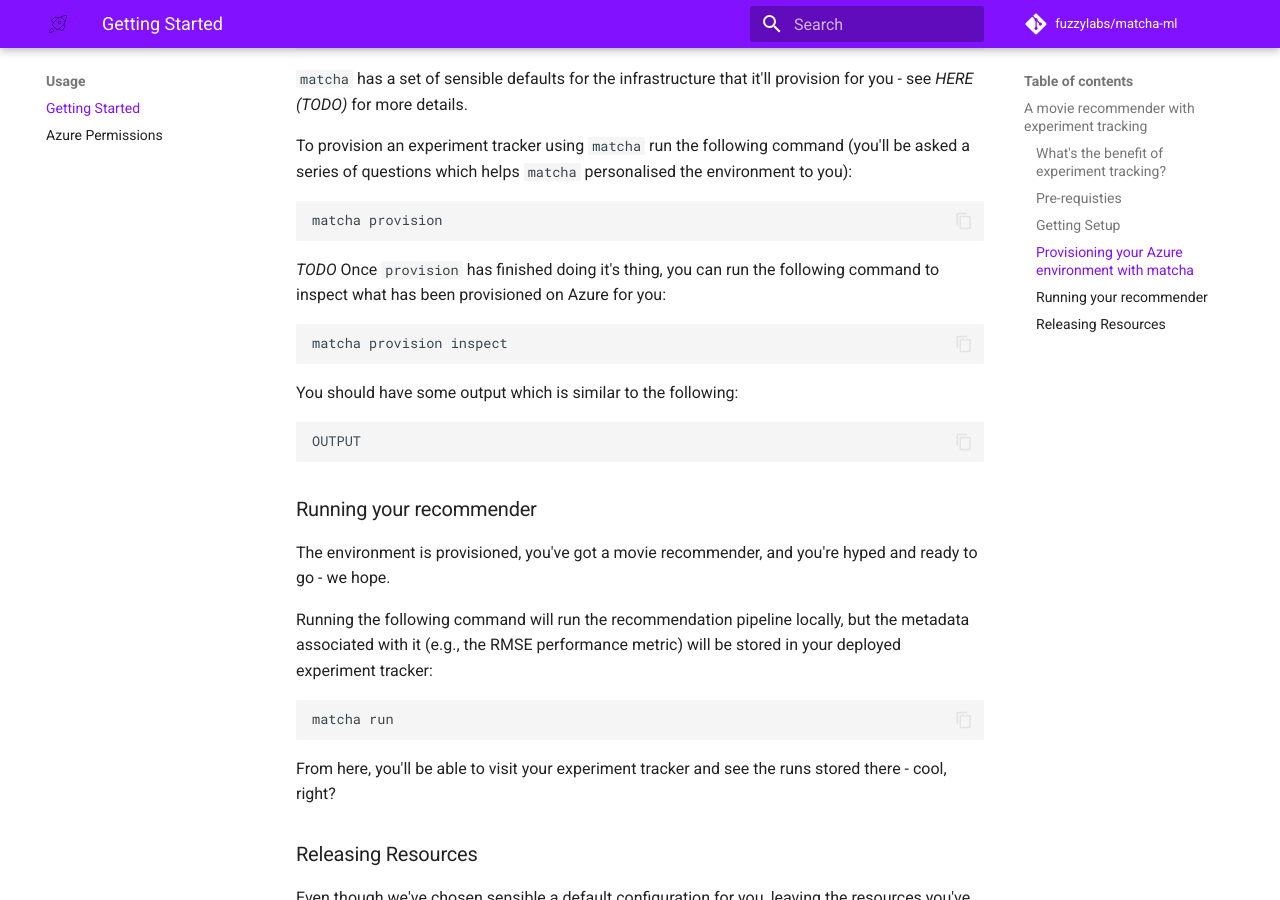
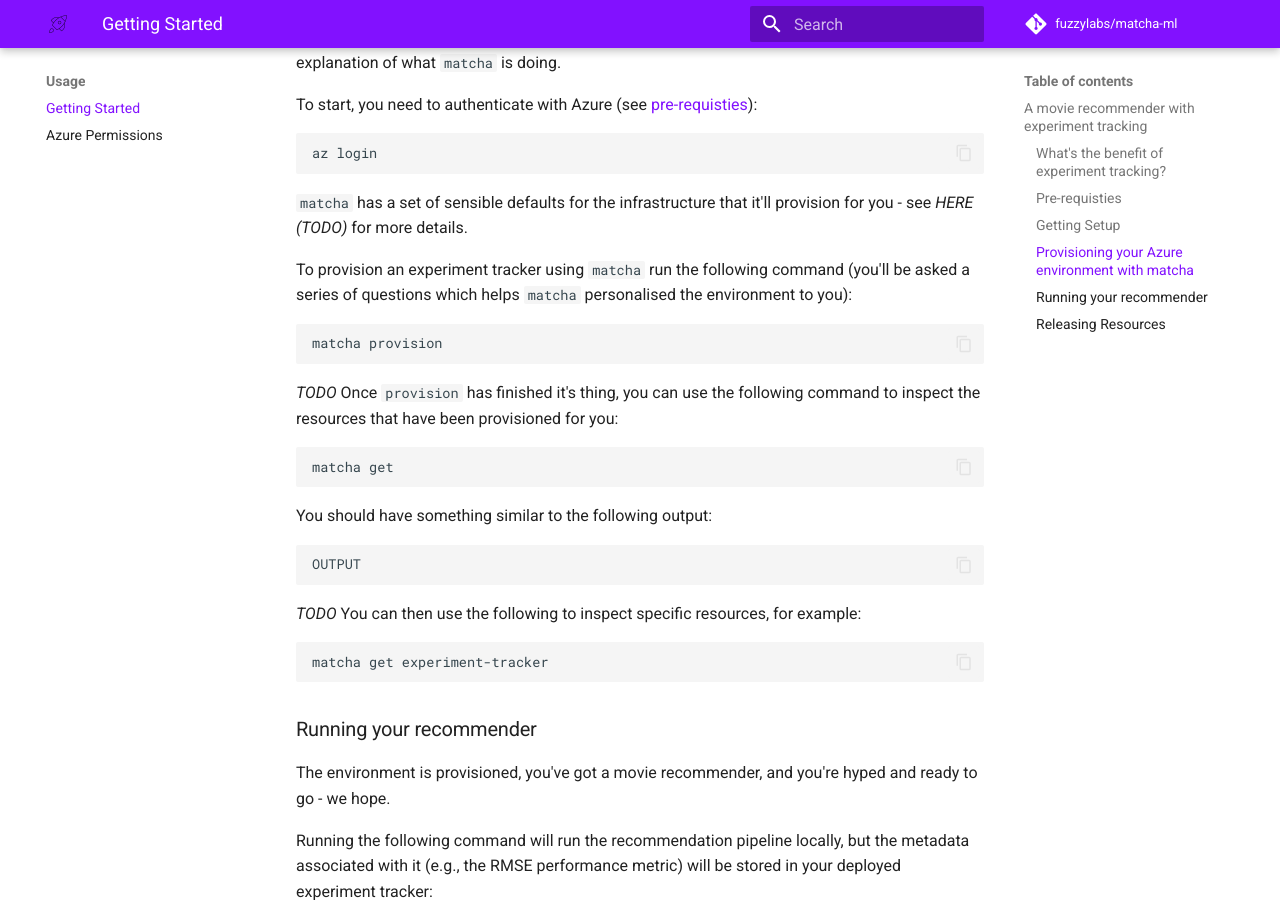
Before and after one commit to fuzzylabs/matcha, an MkDocs documentation site: the page built from docs/getting-started.md, in a window 1280 px wide and 900 px high, scrolled down 1732 px. Built offline with MkDocs 1.6.1 and Material for MkDocs 9.7.7, drawn with Linux system fonts in a browser that asks for light colours; emoji names are drawn with the system emoji font; comment, search, counter and statistics services are not loaded; some of the changed text lies outside the part shown.

Commit message:
RPD-103 added matcha get (todo)

````diff
--- a/docs/getting-started.md
+++ b/docs/getting-started.md
@@ -19,7 +19,13 @@
 
 ### Getting Setup
 
-Let's start with cloning our examples repository:
+Let's start with logging into Azure (make sure you've followed the steps above to install the Azure CLI):
+
+```bash
+az login
+```
+
+Clone our examples repository:
 
 ```bash
 git clone git@github.com:fuzzylabs/matcha-examples.git
@@ -71,16 +77,22 @@
 matcha provision
 ```
 
-*TODO* Once `provision` has finished doing it's thing, you can run the following command to inspect what has been provisioned on Azure for you:
+*TODO* Once `provision` has finished it's thing, you can use the following command to inspect the resources that have been provisioned for you:
 
 ```bash
-matcha provision inspect
+matcha get
 ```
 
-You should have some output which is similar to the following:
+You should have something similar to the following output:
 
 ```bash
 OUTPUT
+```
+
+*TODO* You can then use the following to inspect specific resources, for example:
+
+```bash
+matcha get experiment-tracker
 ```
 
 ### Running your recommender
````
